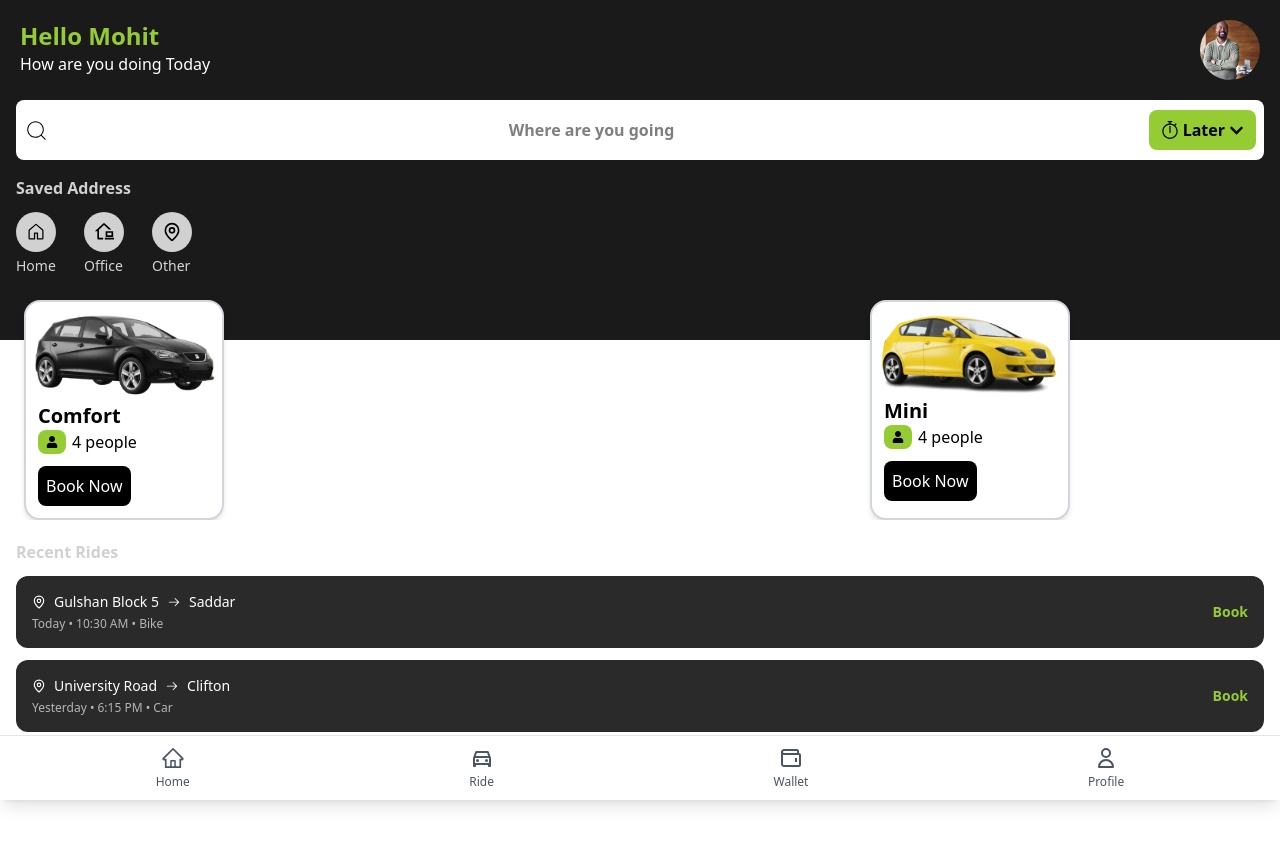
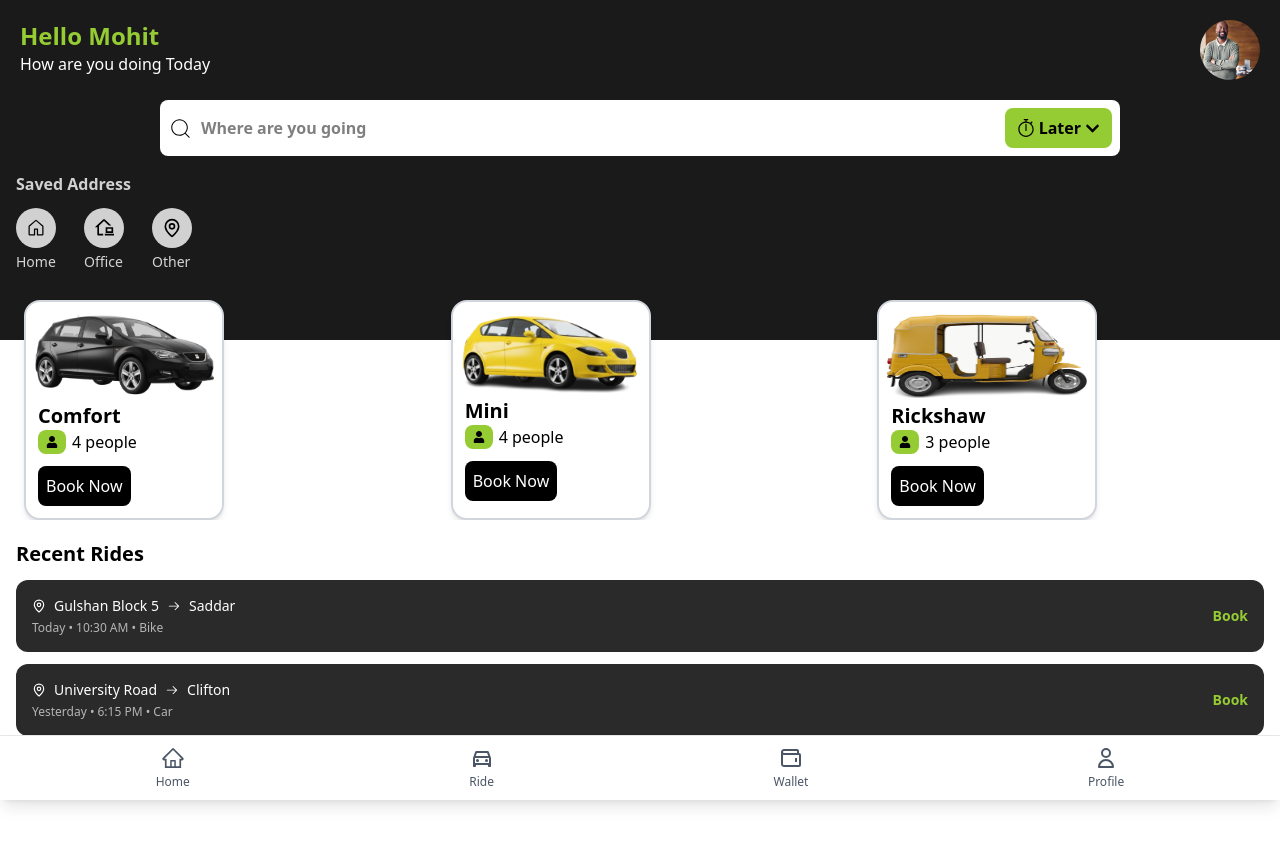
Before and after one commit to Shahzaib-Nawaz46/Rider-web-app, a Next.js app: page /RideBooking in a window 1280 px wide. Shown: the top 846 px of the page. Built offline with nearby package versions, Linux system fonts and the light colour scheme.

Commit message:
page reponsive for all devices

```diff
--- a/src/app/(components)/RecentRides/page.js
+++ b/src/app/(components)/RecentRides/page.js
@@ -22,7 +22,7 @@ const rides = [
 const RecentRides = () => {
   return (
     <div className="mx-4 mt-50 mb-30 text-white">
-      <h3 className="text-base font-semibold text-[#D1D1D1] mb-3">
+      <h3 className="text-base font-semibold text-black font-semibold text-xl mb-3">
         Recent Rides
       </h3>
 
--- a/src/app/(components)/RideBooking/page.js
+++ b/src/app/(components)/RideBooking/page.js
@@ -36,18 +36,24 @@ const page = () => {
 
                     </div>
                     {/* search bar */}
-                    <div className="flex h-15 items-center p-2 justify-between bg-white rounded-lg mx-4">
+                    <div className="flex items-center p-2 justify-between bg-white rounded-lg mx-2 md:mx-20 lg:mx-40">
                         <CiSearch size={25} className="font-bold" />
-                        <div className=" mx-1 w-45">
-                            <input type="text" placeholder="Where are you going" className="outline-none font-semibold" />
 
+                        <div className="flex-1 mx-2">
+                            <input
+                                type="text"
+                                placeholder="Where are you going"
+                                className="w-full outline-none font-semibold"
+                            />
                         </div>
-                        <div className="flex  rounded-lg p-2 px-3  items-center bg-[#95CB33] gap-1">
+
+                        <div className="flex rounded-lg p-2 px-3 items-center bg-[#95CB33] gap-1">
                             <RxStopwatch size={18} />
-                            <span className="font-semibold"> Later</span>
+                            <span className="font-semibold">Later</span>
                             <FaChevronDown size={15} />
                         </div>
                     </div>
+
 
                     {/* saved address */}
                     <div className="text-white m-4">
@@ -80,15 +86,15 @@ const page = () => {
                 <div className=" bg-[#1A1A1A]">
                     <div className="h-10">
 
-                <Vehicles />
+                        <Vehicles />
                     </div>
 
                 </div>
                 <div>
 
-                <RecentRides />
+                    <RecentRides />
                 </div>
-            <Footer />
+                <Footer />
             </div>
 
         </>
--- a/src/app/VehicleSwiper/page.js
+++ b/src/app/VehicleSwiper/page.js
@@ -14,9 +14,22 @@ export default () => {
       <Swiper
         spaceBetween={5}
         slidesPerView={1.5}
-        onSlideChange={() => console.log('slide change')}
-        onSwiper={(swiper) => console.log(swiper)}
-      >
+        breakpoints={{
+    640: {   // tablets
+      slidesPerView: 2,
+      spaceBetween: 10,
+    },
+    1024: {  // laptops & desktops
+      slidesPerView: 3,
+      spaceBetween: 12,   // gap kam on big screen
+    },
+    1280: {  // large screens
+      slidesPerView: 3,
+      spaceBetween: 16,
+    },
+  }}
+>
+
         <SwiperSlide className='mx-4 '>
           <div className='w-50 h-55 border-2 border-gray-300 rounded-2xl bg-white shadow-md '>
             <div>
```
